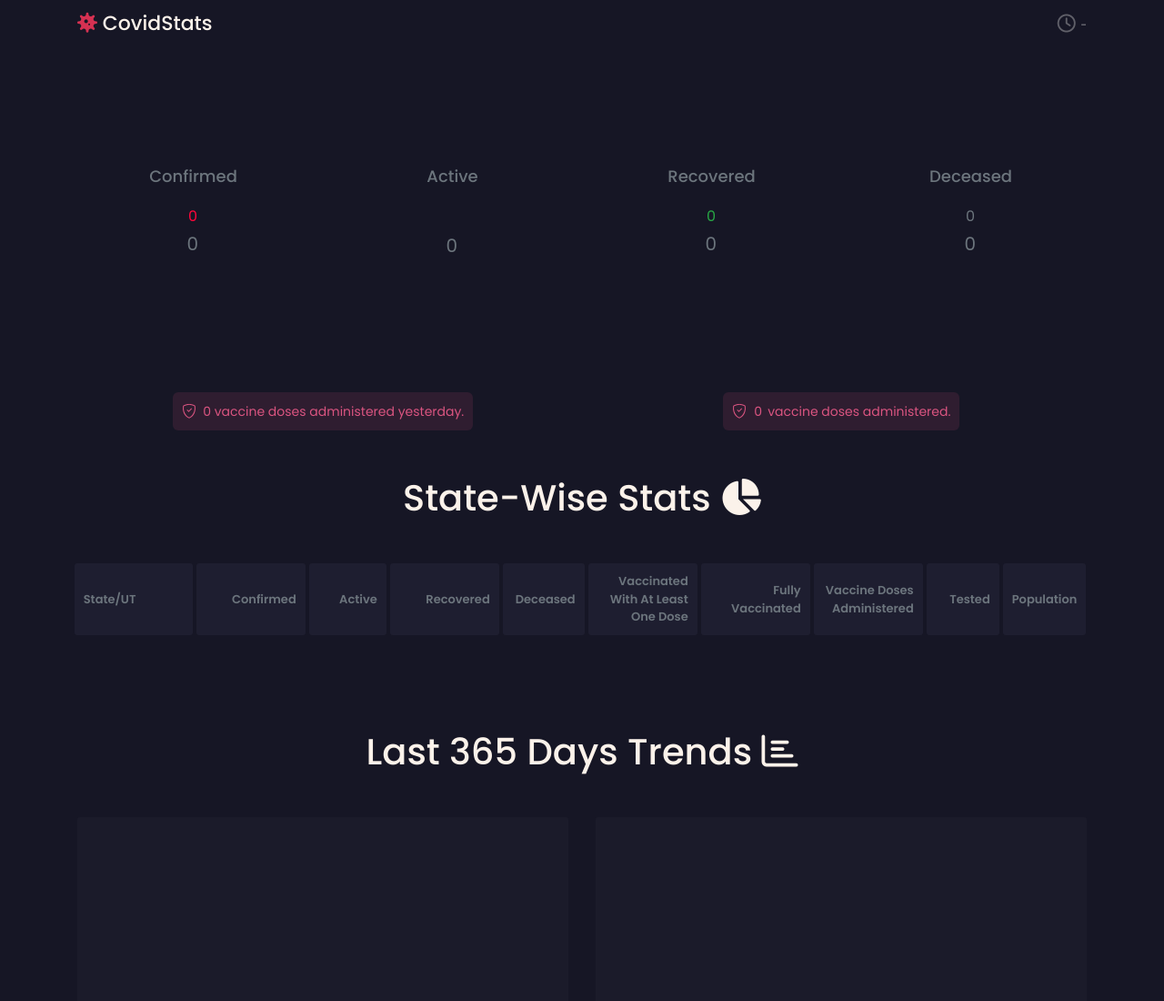
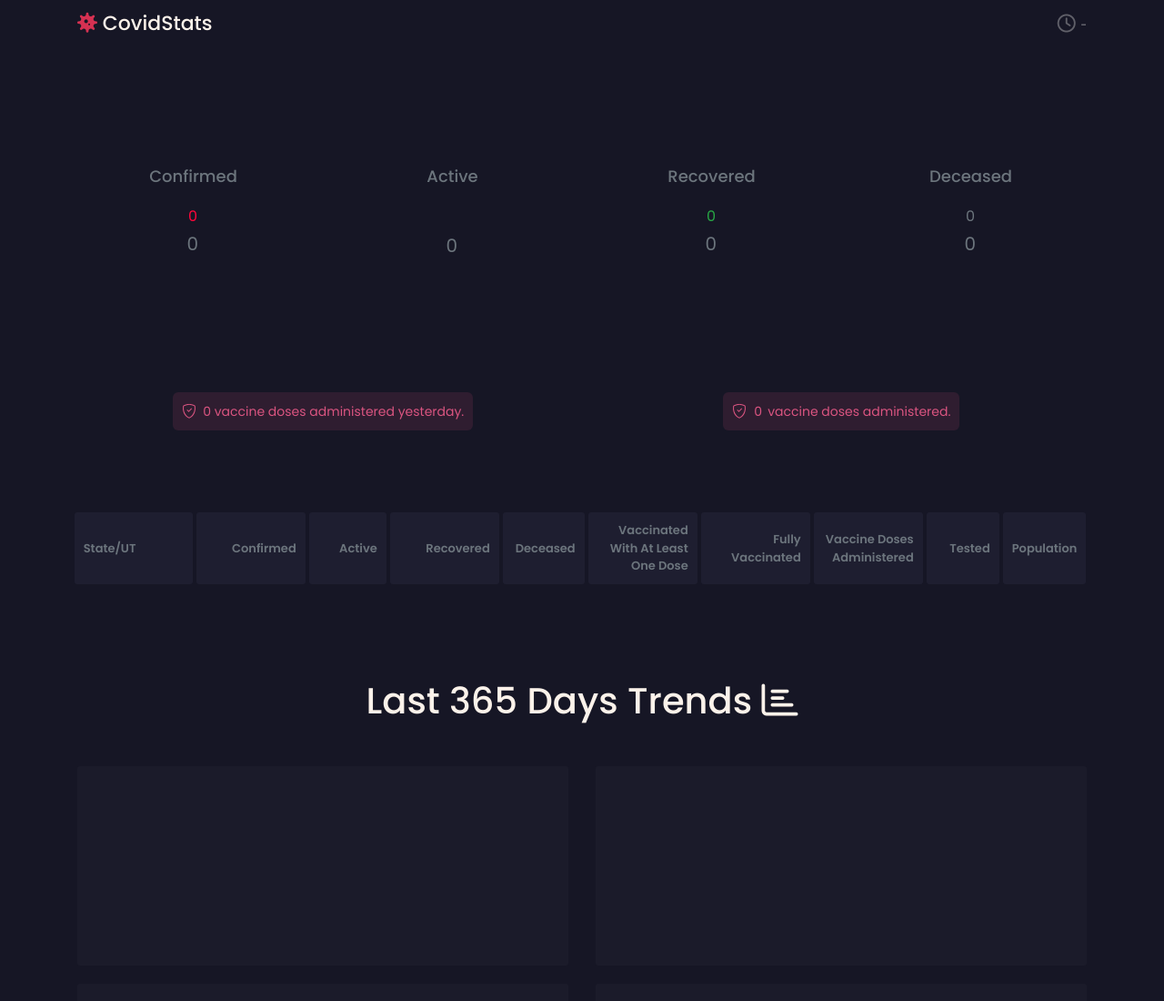
Before and after one commit to imkishan1/Covid19StatsWebsite, a plain HTML site: page index.html in a window 1280 px wide. Shown: the top 1100 px of the page at 91% size. Drawn offline with nearby package versions, Linux system fonts and the light colour scheme; no server answers; a script that the page names is missing.

Commit message:
Update index.html

```diff
--- a/index.html
+++ b/index.html
@@ -178,9 +178,9 @@
           </div>
           <div class="col-lg-12">
             <div class="headline">
-              <h1 data-aos="fade-up">
+              <!-- <h1 data-aos="fade-up">
                 State-Wise Stats <i class="fas fa-chart-pie"></i>
-              </h1>
+              </h1> -->
             </div>
           </div>
 </div>
```
